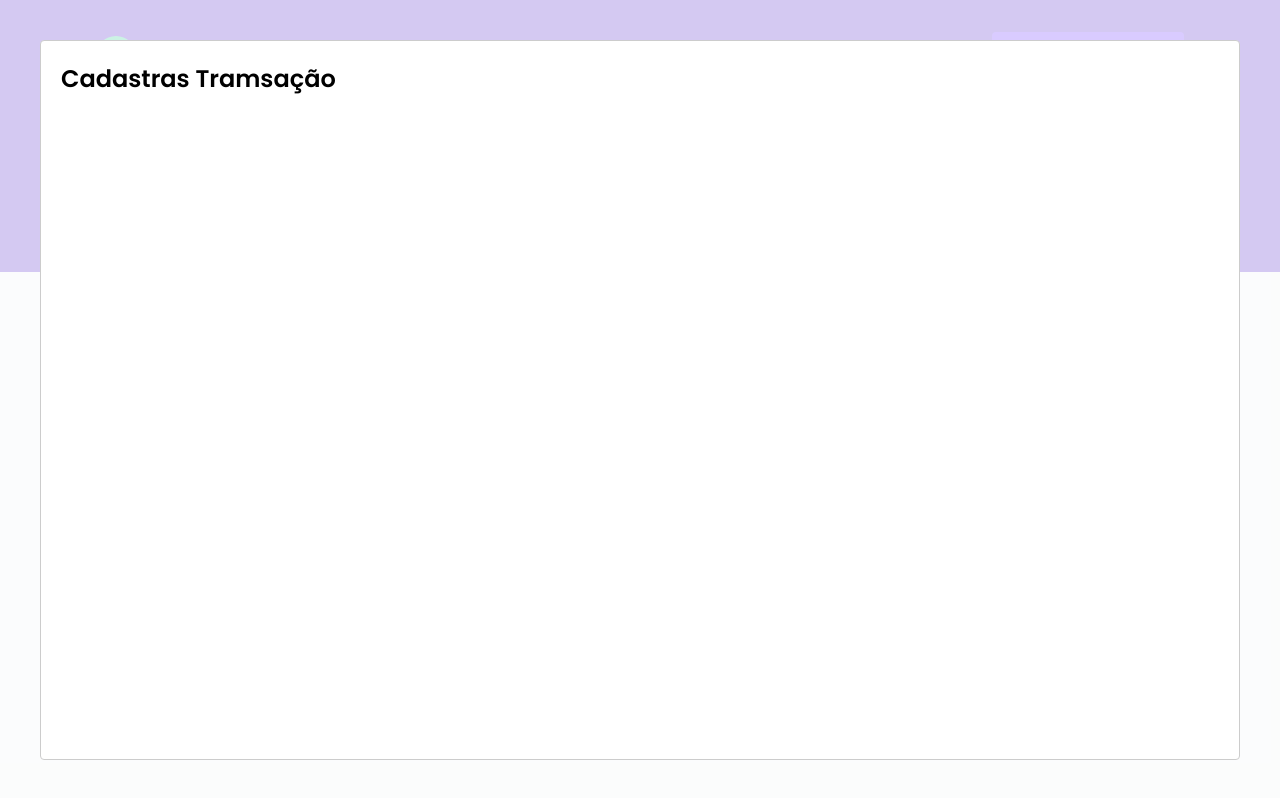
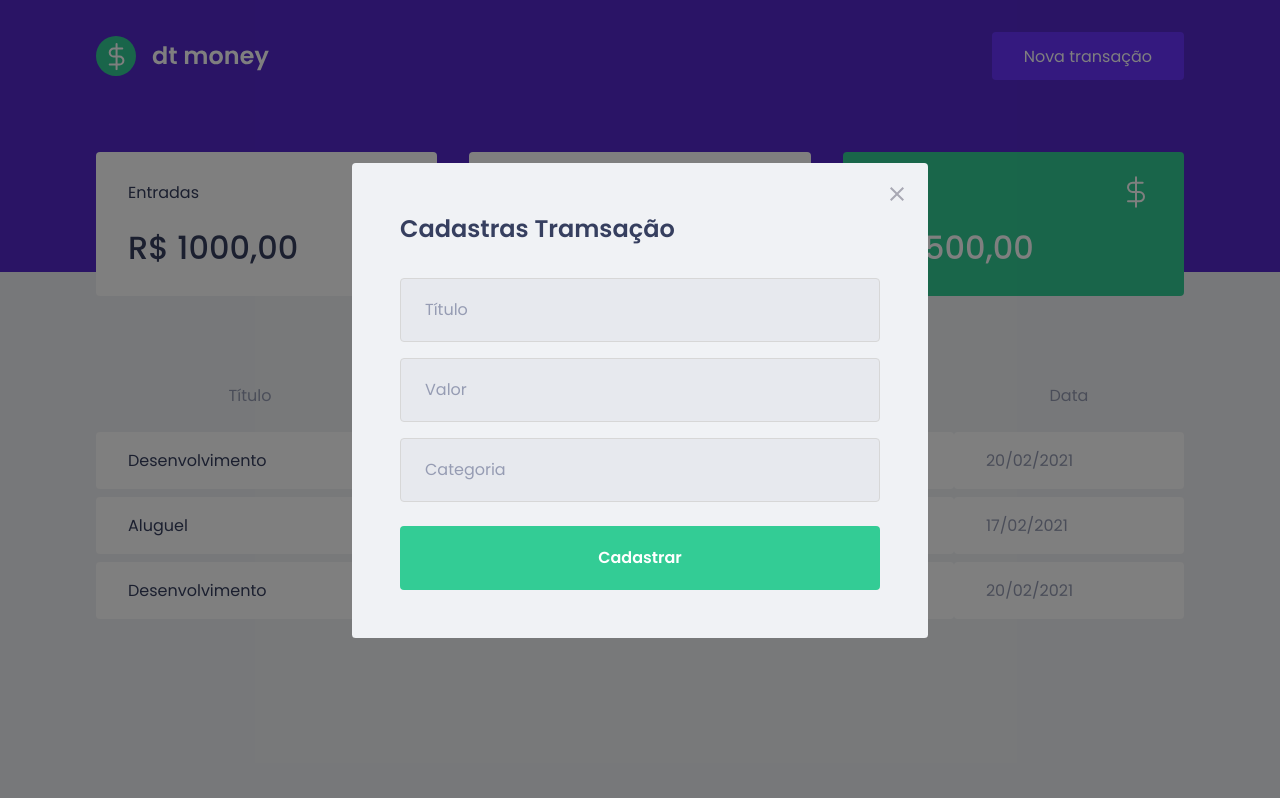
Before and after one commit to IgoMedeiros/reactjs-webapplication-ignite, a React (Create React App) app: page / in a window 1280 px wide. Both pictures are taken after a click on the button "Nova transação". Built offline with nearby package versions, Linux system fonts and the light colour scheme; no server answers; what miragejs would draw is missing.

Commit message:
Create modal and form style

```diff
--- a/src/components/NewTransactionModal/index.tsx
+++ b/src/components/NewTransactionModal/index.tsx
@@ -1,4 +1,6 @@
 import Modal from 'react-modal'
+import { Container } from './style'
+import closeImg from '../../assets/close.svg'
 
 Modal.setAppElement('#root')
 
@@ -10,8 +12,28 @@
 export function NewTransactionModal({ isOpen, onRequestClose }: NewTransactionModalProps) {
 
     return (
-        <Modal isOpen={isOpen} onRequestClose={onRequestClose}>
-            <h2>Cadastras Tramsação</h2>
+        <Modal
+            isOpen={isOpen}
+            onRequestClose={onRequestClose}
+            overlayClassName="react-modal-overlay"
+            className="react-modal-content"
+        >
+            <button
+                type="button"
+                onClick={onRequestClose}
+                className="react-modal-close"
+            >
+                <img src={closeImg} alt="Fechar modal" />
+            </button>
+            <Container>
+                <h2>Cadastras Tramsação</h2>
+
+                <input placeholder="Título" />
+                <input placeholder="Valor" type="number" />
+                <input placeholder="Categoria" />
+                <button type="submit">Cadastrar</button>
+
+            </Container>
         </Modal>
     )
 }
--- a/src/components/NewTransactionModal/style.ts
+++ b/src/components/NewTransactionModal/style.ts
@@ -1,3 +1,50 @@
 import styled from "styled-components";
 
-export const Container = styled.div``
+export const Container = styled.form`
+    h2 {
+        color: var(--text-title);
+        font-size: 1.5rem;
+        margin-bottom: 2rem;
+    }
+
+    input {
+        width: 100%;
+        padding: 0 1.5rem;
+        height: 4rem;
+        border-radius: 0.25rem;
+
+        border: 1px solid #d7d7d7;
+        background: #e7e9ee;
+
+        font-weight: 400;
+        font-size: 1rem;
+
+        &::placeholder {
+            color: var(--text-body);
+        }
+
+        & + input {
+            margin-top: 1rem;
+        }
+    }
+
+    button[type="submit"] {
+        width: 100%;
+        padding: 0 1.5rem;
+        height: 4rem;
+        background: var(--green);
+        color: #fff;
+        border-radius: .25rem;
+        border: 0;
+        font-size: 1rem;
+        margin-top: 1.5rem;
+        font-weight: 600;
+
+        transition: filter .2s;
+
+        &:hover {
+            filter: brightness(.9);
+        }
+
+    }
+`
--- a/src/styles/global.ts
+++ b/src/styles/global.ts
@@ -52,4 +52,41 @@
         opacity: 0.6;
         cursor: not-allowed;
     }
+
+    .react-modal-overlay {
+        background: rgba(0, 0, 0, .5);
+
+        position: fixed;
+        top: 0;
+        bottom: 0;
+        left: 0;
+        right: 0;
+
+        display: flex;
+        align-items: center;
+        justify-content: center;
+    }
+
+    .react-modal-content {
+        width: 100%;
+        max-width: 576px;
+        background: var(--background);
+        padding: 3rem;
+        position: relative;
+        border-radius: .24rem;
+    }
+
+    .react-modal-close {
+        position: absolute;
+        right: 1.5rem;
+        top: 1.5rem;
+        border: 0;
+        background: transparent;
+
+        transition: filter .2s;
+
+        &:hover {
+            filter: brightness(.7);
+        }
+    }
 `
```
